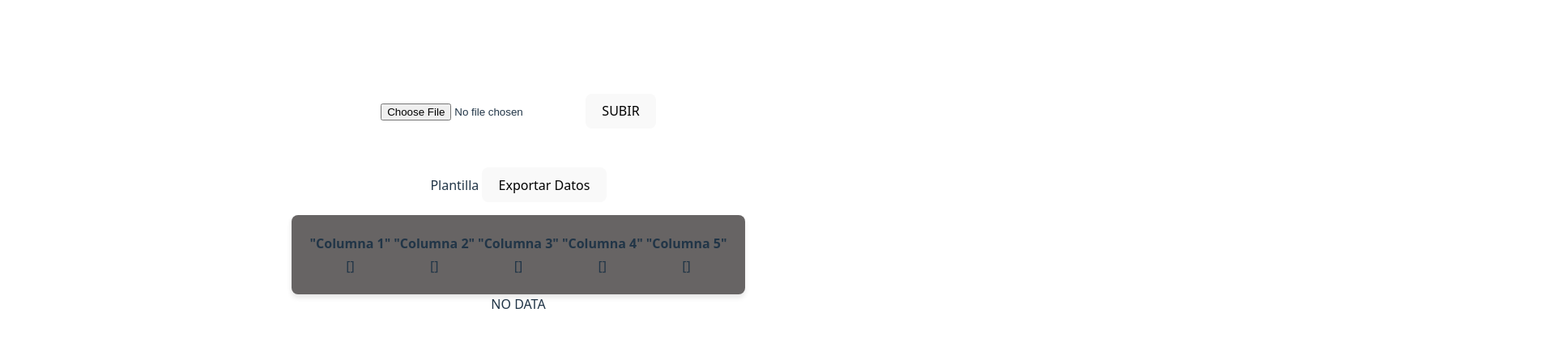
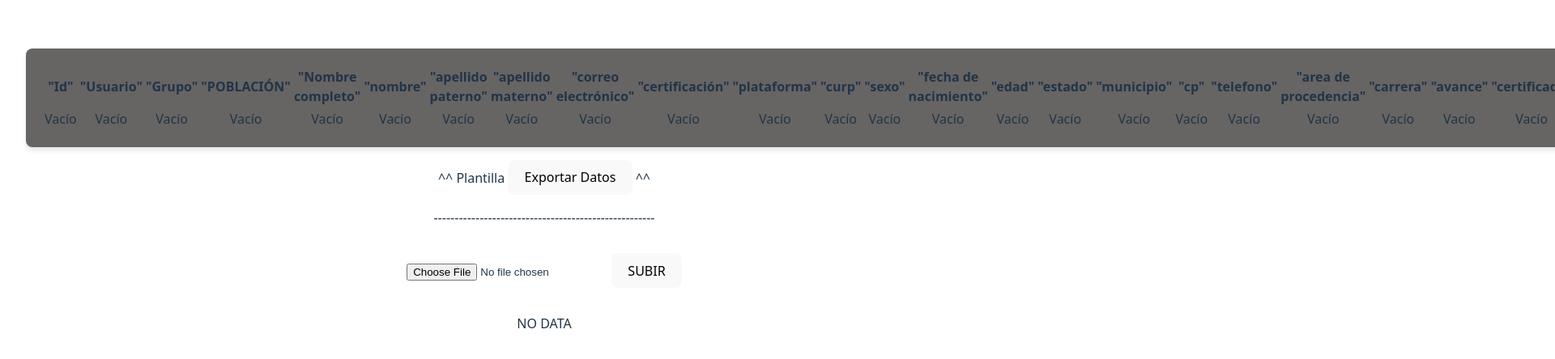
Before and after one commit to TheSinotec/preprocesador-excel, a React (Vite) app: page / in a window 1280 px wide. Shown: the part 164-608 px from the top of the page at 81% size, 1920 px wide, since content can reach past the window. Built offline with nearby package versions, Linux system fonts and the light colour scheme.

Commit message:
Update App.jsx
update - Se actualiza plantilla acorde a la base falsa y se modifica la maqueta del HTML para mayor comodidad visual

```diff
--- a/src/App.jsx
+++ b/src/App.jsx
@@ -4,7 +4,7 @@ import * as XLSX from 'xlsx'
 
 function App() {
   const [data, setData] = useState([]);
-  const [sample, setSample] = useState(["Columna 1", "Columna 2", "Columna 3", "Columna 4", "Columna 5"]);
+  const [sample, setSample] = useState(["Id", "Usuario", "Grupo", "POBLACIÓN", "Nombre completo", "nombre", "apellido paterno", "apellido materno", "correo electrónico", "certificación", "plataforma", "curp", "sexo", "fecha de nacimiento", "edad", "estado", "municipio", "cp", "telefono", "area de procedencia", "carrera", "avance", "certificado", "constancia enviada", "reasignada"]);
   const [dataFinal, setDataFinal] = useState({});
 
   function columnName(num){
@@ -128,7 +128,8 @@ function App() {
         dataExport.push(block);
       }
       alert("Se exportó.")
-      console.log(dataExport);
+      //AQUI SE DEBE CONECTAR AL ENDPOINT
+      console.log(dataExport); // <-- Lista de diccionarios //DEBE REEMPLAZARSE
     }
   }
 
@@ -172,22 +173,10 @@ function App() {
 
   return (
     <>
-      <div className="card">
-        <input type="file" id="fileUpload" name="archivo" accept=".xls,.xlsx" required></input>
-        <button onClick={read}>
-          SUBIR
-        </button>
-      </div>
-      {/*
-      <div className="card">
-        <button onClick={downloadFile}>
-          BAJAR
-        </button>
-      </div>*/}
       {
         hasSample ? (
           <div>
-            <><p>Plantilla <button onClick={() => (exportData())}>Exportar Datos</button> </p>
+            <>
               <table className="tabla-container">
                 <thead>
                   <tr>
@@ -201,13 +190,14 @@ function App() {
                 <tbody>
                   <tr>
                     {sample.map((item) => (
-                      <td>
-                        {JSON.stringify(dataFinal[item])}
+                      <td className='boton-muestra' onClick={() => {alert(JSON.stringify(dataFinal[item]))}}>
+                        { JSON.stringify(dataFinal[item]) !== "[]" ? "Mostrar datos" : "Vacío"}
                       </td>
                     ))}
                   </tr>
                 </tbody>
               </table>
+              <p>^^ Plantilla <button onClick={() => (exportData())}>Exportar Datos</button> ^^</p>
             </>
           </div>
         ) : (
@@ -216,6 +206,13 @@ function App() {
           </div>
         )
       }
+      -----------------------------------------------------
+      <div className="card">
+        <input type="file" id="fileUpload" name="archivo" accept=".xls,.xlsx" required></input>
+         <button onClick={read}>
+          SUBIR
+        </button>
+      </div>
       {
         hasRecords ? (
           <div>
```
